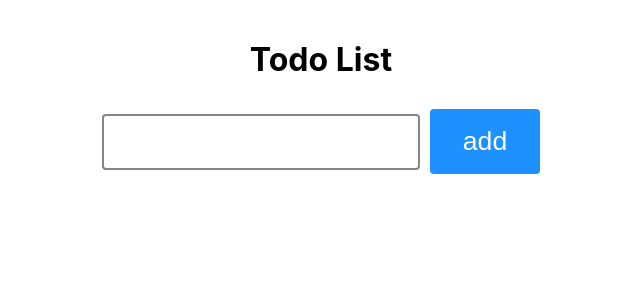
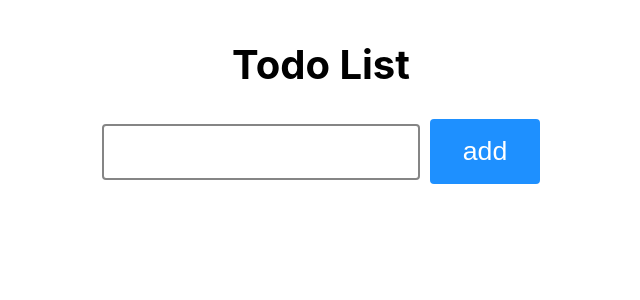
Before and after one commit to juliaaaa1120/React-TodoList, a React (Create React App) app: page / in a window 1280 px wide. Shown: the top 300 px of the page, without its empty margins (319-959 px from the left). Built offline with nearby package versions, Linux system fonts and the light colour scheme.

Commit message:
[ReactTodos][JuliaNg] - feat: refine the CSS

```diff
--- a/src/App.css
+++ b/src/App.css
@@ -1,6 +1,10 @@
 .todoList {
   margin: 40px;
   text-align: center;
+}
+
+h1 {
+  font-size: 30pt;
 }
 
 .todoItem {
```
